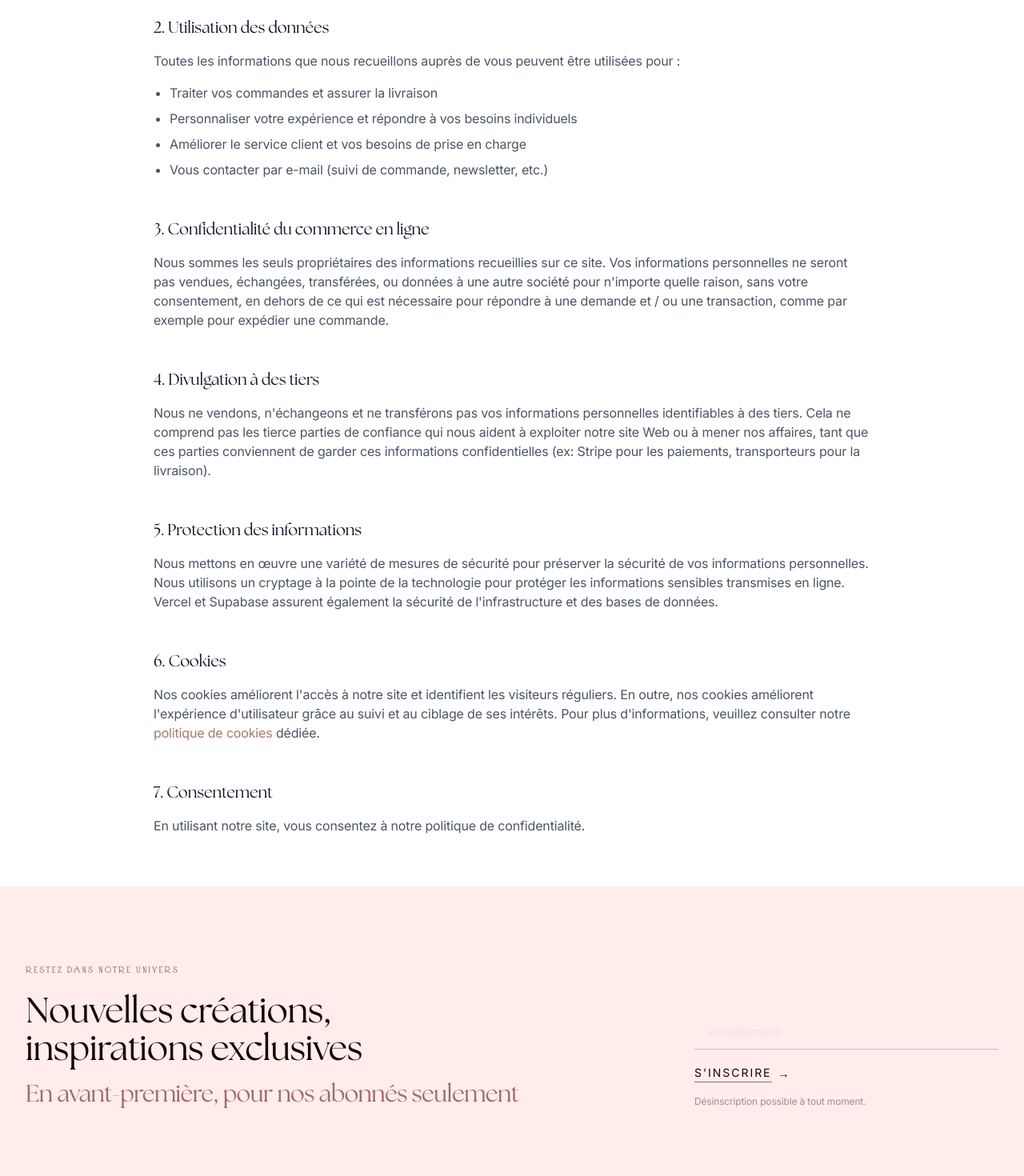
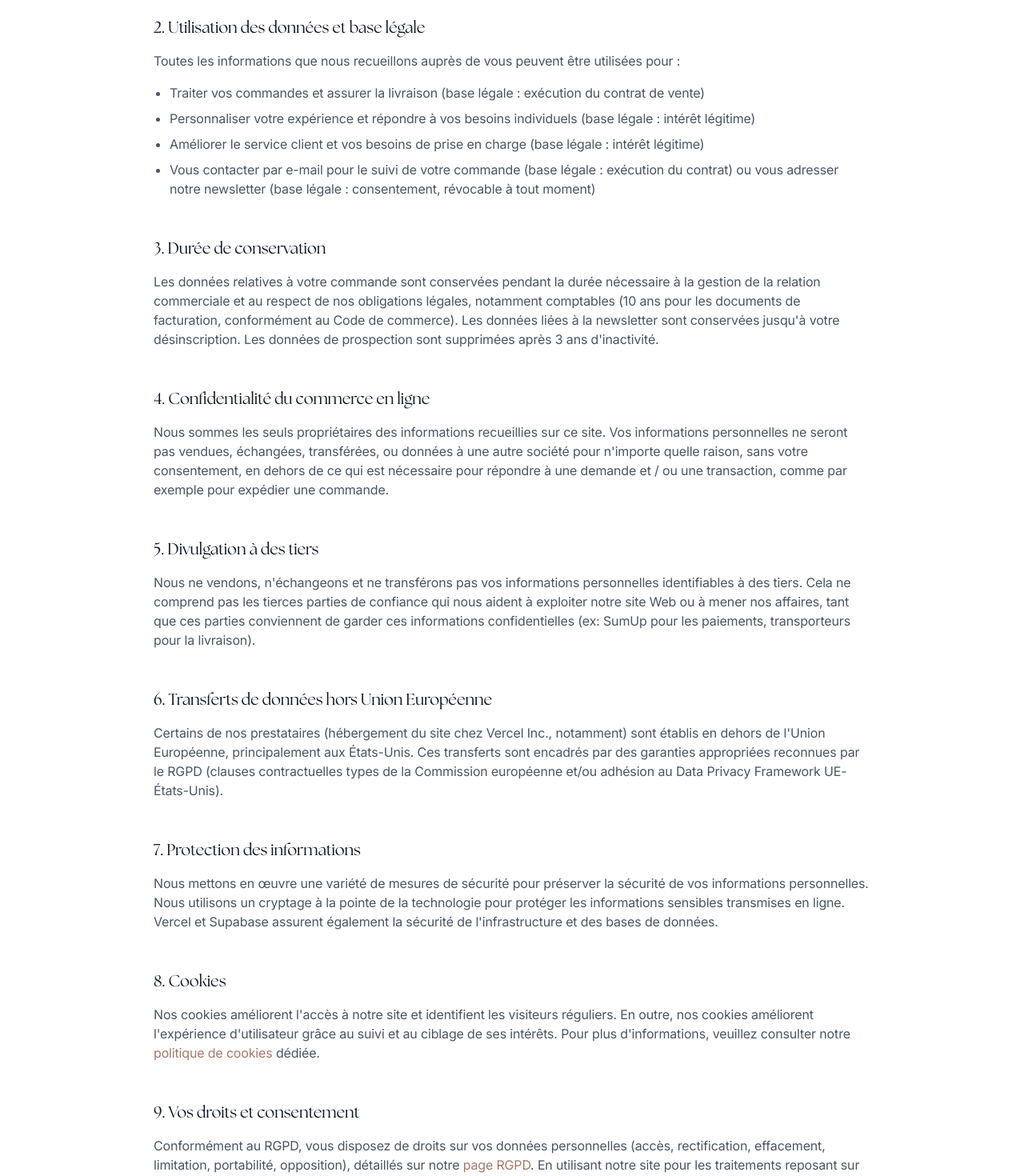
Before and after one commit to Ib-dI/ylang-creations, a Next.js app: page /confidentialite in a window 1280 px wide. Shown: the part 520-1990 px from the top of the page at 80% size. Built offline with nearby package versions, Linux system fonts and the light colour scheme; no server answers; the database is empty; a web font is replaced by a local one.

Commit message:
feat: update legal documents with revised payment methods and data usage details

```diff
--- a/app/cgv/page.tsx
+++ b/app/cgv/page.tsx
@@ -79,7 +79,8 @@ export default function CGVPage() {
             </h2>
             <p>
               Le paiement est exigible immédiatement à la commande. Le règlement
-              s'effectue par carte bancaire via un système sécurisé (Stripe).
+              s'effectue par carte bancaire via un système de paiement sécurisé
+              (SumUp).
             </p>
           </section>
 
@@ -105,16 +106,17 @@ export default function CGVPage() {
               6. Rétractation
             </h2>
             <p className="mb-4">
-              Conformément à l'article L121-20 du Code de la consommation,
-              l'acheteur dispose d'un délai de quatorze jours ouvrables à
-              compter de la livraison de leur commande pour exercer son droit de
-              rétractation et faire retour du produit au vendeur pour échange ou
-              remboursement sans pénalité, à l'exception des frais de retour.
+              Conformément à l'article L221-18 du Code de la consommation,
+              l'acheteur dispose d'un délai de quatorze jours à compter de la
+              livraison de sa commande pour exercer son droit de rétractation et
+              faire retour du produit au vendeur pour échange ou remboursement
+              sans pénalité, à l'exception des frais de retour.
             </p>
             <p className="text-sm italic">
-              Note : Le droit de rétractation ne s'applique pas aux produits
-              confectionnés sur mesure ou nettement personnalisés (Article
-              L121-21-8 du Code de la consommation).
+              Note : Conformément à l'article L221-28 du Code de la
+              consommation, le droit de rétractation ne s'applique pas aux
+              produits confectionnés selon les spécifications du consommateur
+              ou nettement personnalisés.
             </p>
           </section>
 
--- a/app/confidentialite/page.tsx
+++ b/app/confidentialite/page.tsx
@@ -41,30 +41,51 @@ export default function ConfidentialitePage() {
 
           <section>
             <h2 className="font-display mb-4 text-xl font-semibold text-gray-900">
-              2. Utilisation des données
+              2. Utilisation des données et base légale
             </h2>
             <p className="mb-4">
               Toutes les informations que nous recueillons auprès de vous
               peuvent être utilisées pour :
             </p>
             <ul className="list-disc space-y-2 pl-5">
-              <li>Traiter vos commandes et assurer la livraison</li>
+              <li>
+                Traiter vos commandes et assurer la livraison (base légale :
+                exécution du contrat de vente)
+              </li>
               <li>
                 Personnaliser votre expérience et répondre à vos besoins
-                individuels
+                individuels (base légale : intérêt légitime)
               </li>
               <li>
                 Améliorer le service client et vos besoins de prise en charge
+                (base légale : intérêt légitime)
               </li>
               <li>
-                Vous contacter par e-mail (suivi de commande, newsletter, etc.)
+                Vous contacter par e-mail pour le suivi de votre commande (base
+                légale : exécution du contrat) ou vous adresser notre newsletter
+                (base légale : consentement, révocable à tout moment)
               </li>
             </ul>
           </section>
 
           <section>
             <h2 className="font-display mb-4 text-xl font-semibold text-gray-900">
-              3. Confidentialité du commerce en ligne
+              3. Durée de conservation
+            </h2>
+            <p>
+              Les données relatives à votre commande sont conservées pendant la
+              durée nécessaire à la gestion de la relation commerciale et au
+              respect de nos obligations légales, notamment comptables (10 ans
+              pour les documents de facturation, conformément au Code de
+              commerce). Les données liées à la newsletter sont conservées
+              jusqu'à votre désinscription. Les données de prospection sont
+              supprimées après 3 ans d'inactivité.
+            </p>
+          </section>
+
+          <section>
+            <h2 className="font-display mb-4 text-xl font-semibold text-gray-900">
+              4. Confidentialité du commerce en ligne
             </h2>
             <p>
               Nous sommes les seuls propriétaires des informations recueillies
@@ -78,21 +99,35 @@ export default function ConfidentialitePage() {
 
           <section>
             <h2 className="font-display mb-4 text-xl font-semibold text-gray-900">
-              4. Divulgation à des tiers
+              5. Divulgation à des tiers
             </h2>
             <p>
               Nous ne vendons, n'échangeons et ne transférons pas vos
               informations personnelles identifiables à des tiers. Cela ne
-              comprend pas les tierce parties de confiance qui nous aident à
+              comprend pas les tierces parties de confiance qui nous aident à
               exploiter notre site Web ou à mener nos affaires, tant que ces
               parties conviennent de garder ces informations confidentielles
-              (ex: Stripe pour les paiements, transporteurs pour la livraison).
+              (ex: SumUp pour les paiements, transporteurs pour la livraison).
             </p>
           </section>
 
           <section>
             <h2 className="font-display mb-4 text-xl font-semibold text-gray-900">
-              5. Protection des informations
+              6. Transferts de données hors Union Européenne
+            </h2>
+            <p>
+              Certains de nos prestataires (hébergement du site chez Vercel
+              Inc., notamment) sont établis en dehors de l'Union Européenne,
+              principalement aux États-Unis. Ces transferts sont encadrés par
+              des garanties appropriées reconnues par le RGPD (clauses
+              contractuelles types de la Commission européenne et/ou adhésion
+              au Data Privacy Framework UE-États-Unis).
+            </p>
+          </section>
+
+          <section>
+            <h2 className="font-display mb-4 text-xl font-semibold text-gray-900">
+              7. Protection des informations
             </h2>
             <p>
               Nous mettons en œuvre une variété de mesures de sécurité pour
@@ -106,7 +141,7 @@ export default function ConfidentialitePage() {
 
           <section>
             <h2 className="font-display mb-4 text-xl font-semibold text-gray-900">
-              6. Cookies
+              8. Cookies
             </h2>
             <p>
               Nos cookies améliorent l'accès à notre site et identifient les
@@ -122,11 +157,19 @@ export default function ConfidentialitePage() {
 
           <section>
             <h2 className="font-display mb-4 text-xl font-semibold text-gray-900">
-              7. Consentement
+              9. Vos droits et consentement
             </h2>
             <p>
-              En utilisant notre site, vous consentez à notre politique de
-              confidentialité.
+              Conformément au RGPD, vous disposez de droits sur vos données
+              personnelles (accès, rectification, effacement, limitation,
+              portabilité, opposition), détaillés sur notre{" "}
+              <Link href="/rgpd" className="text-ylang-rose hover:underline">
+                page RGPD
+              </Link>
+              . En utilisant notre site pour les traitements reposant sur le
+              consentement (newsletter notamment), vous consentez à notre
+              politique de confidentialité ; ce consentement est révocable à
+              tout moment.
             </p>
           </section>
         </div>
--- a/app/mentions-legales/page.tsx
+++ b/app/mentions-legales/page.tsx
@@ -41,11 +41,24 @@ export default function MentionsLegalesPage() {
                 <strong>Adresse :</strong> Île de la Réunion
               </li>
               <li>
-                <strong>Statut :</strong> Entreprise individuelle (ou mentionner
-                le statut réel si connu, e.g. Micro-entreprise)
+                <strong>Statut juridique :</strong>{" "}
+                <span className="font-semibold text-red-600">
+                  ⚠️ À COMPLÉTER — statut réel de l'entreprise (ex :
+                  micro-entreprise, EURL, SASU...)
+                </span>
               </li>
               <li>
-                <strong>SIRET :</strong> [Numéro SIRET à compléter]
+                <strong>SIRET :</strong>{" "}
+                <span className="font-semibold text-red-600">
+                  ⚠️ À COMPLÉTER — numéro SIRET obligatoire
+                </span>
+              </li>
+              <li>
+                <strong>Directeur de la publication :</strong>{" "}
+                <span className="font-semibold text-red-600">
+                  ⚠️ À COMPLÉTER — nom du responsable de la publication
+                  (obligatoire, art. 6-III de la LCEN)
+                </span>
               </li>
             </ul>
           </section>
--- a/app/rgpd/page.tsx
+++ b/app/rgpd/page.tsx
@@ -37,7 +37,7 @@ export default function RGPDPage() {
             <ul className="list-none space-y-1 pl-0">
               <li>
                 <strong>
-                  Contact DPO (Délégué à la Protection des Données) :
+                  Contact pour l'exercice de vos droits :
                 </strong>{" "}
                 ylang.creations@gmail.com
               </li>
@@ -79,6 +79,14 @@ export default function RGPDPage() {
               <li>
                 <strong>Droit d'opposition :</strong> Vous pouvez vous opposer
                 au traitement de vos données pour des motifs légitimes.
+              </li>
+              <li>
+                <strong>Droit d'introduire une réclamation :</strong> Si vous
+                estimez que le traitement de vos données personnelles
+                constitue une violation de la réglementation, vous disposez du
+                droit d'introduire une réclamation auprès de la Commission
+                Nationale de l'Informatique et des Libertés (CNIL), autorité de
+                contrôle compétente en France (cnil.fr).
               </li>
             </ul>
           </section>
```
